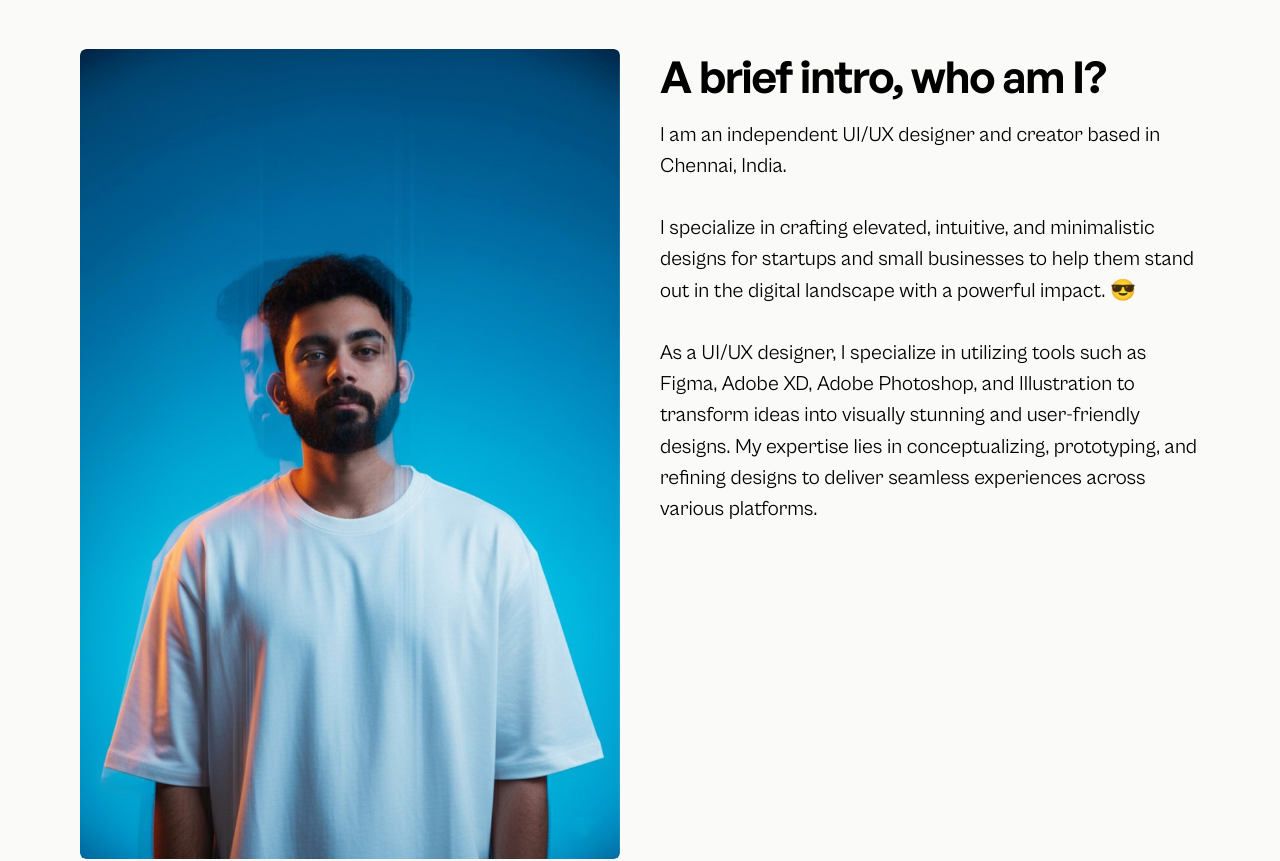
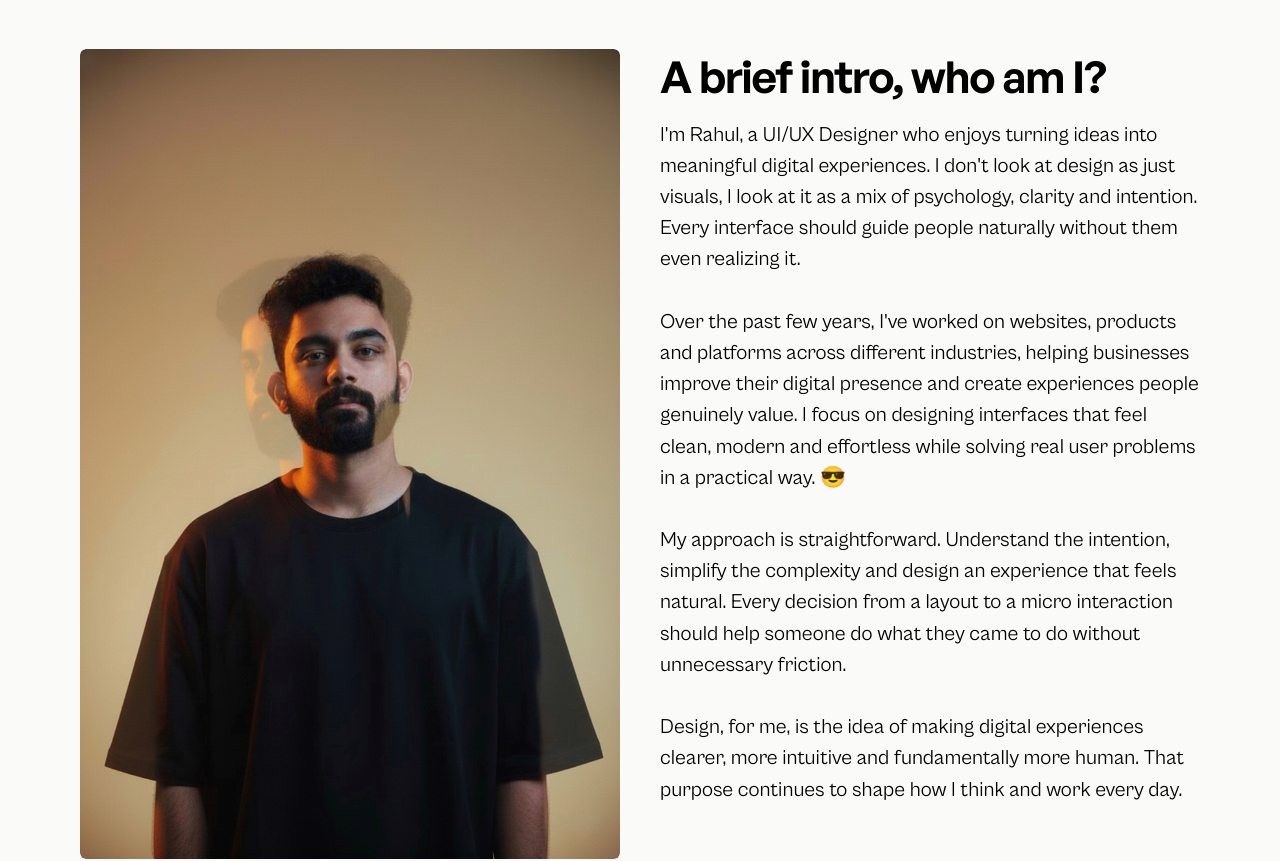
Before and after one commit to prajilk/rahul-portfolio, a React (Vite) app: page / in a window 1280 px wide. Shown: the part 1602-2463 px from the top of the page. Built offline with nearby package versions, Linux system fonts and the light colour scheme; no server answers.

Commit message:
content update

```diff
--- a/src/components/homepage/About.jsx
+++ b/src/components/homepage/About.jsx
@@ -58,24 +58,35 @@ export default function About() {
                         </h3>
                         <p
                             ref={body}
-                            className="opacity-0 translate-y-10  text-body-1 2xl:text-4xl"
+                            className="opacity-0 translate-y-10 text-body-1 2xl:text-4xl"
                         >
-                            I am an independent UI/UX designer and creator based
-                            in Chennai, India.
+                            I&apos;m Rahul, a UI/UX Designer who enjoys turning
+                            ideas into meaningful digital experiences. I
+                            don&apos;t look at design as just visuals, I look at
+                            it as a mix of psychology, clarity and intention.
+                            Every interface should guide people naturally
+                            without them even realizing it.
                             <br></br>
-                            <br></br>I specialize in crafting elevated,
-                            intuitive, and minimalistic designs for startups and
-                            small businesses to help them stand out in the
-                            digital landscape with a powerful impact. 😎
+                            <br></br>Over the past few years, I&apos;ve worked
+                            on websites, products and platforms across different
+                            industries, helping businesses improve their digital
+                            presence and create experiences people genuinely
+                            value. I focus on designing interfaces that feel
+                            clean, modern and effortless while solving real user
+                            problems in a practical way. 😎
                             <br></br>
                             <br></br>
-                            As a UI/UX designer, I specialize in utilizing tools
-                            such as Figma, Adobe XD, Adobe Photoshop, and
-                            Illustration to transform ideas into visually
-                            stunning and user-friendly designs. My expertise
-                            lies in conceptualizing, prototyping, and refining
-                            designs to deliver seamless experiences across
-                            various platforms.
+                            My approach is straightforward. Understand the
+                            intention, simplify the complexity and design an
+                            experience that feels natural. Every decision from a
+                            layout to a micro interaction should help someone do
+                            what they came to do without unnecessary friction.
+                            <br></br>
+                            <br></br>
+                            Design, for me, is the idea of making digital
+                            experiences clearer, more intuitive and
+                            fundamentally more human. That purpose continues to
+                            shape how I think and work every day.
                         </p>
                     </div>
                 </div>
--- a/src/components/homepage/Contact.jsx
+++ b/src/components/homepage/Contact.jsx
@@ -120,25 +120,28 @@ export default function Contact() {
             <Heading title="Contact" />
             <div
                 ref={contactSection}
-                className="mt-10 flex flex-col gap-20 md:grid md:grid-cols-6 md:px-12"
+                className="flex flex-col gap-20 mt-10 md:grid md:grid-cols-6 md:px-12"
             >
                 <div className="col-span-4">
                     <h3
                         ref={heading}
-                        className="max-w-lg translate-y-10 text-heading-3 font-semibold leading-tight opacity-0 2xl:max-w-3xl 2xl:text-7xl"
+                        className="max-w-lg font-semibold leading-tight opacity-0 translate-y-10 text-heading-3 2xl:max-w-3xl 2xl:text-7xl"
                     >
                         Have an awesome idea? Let&apos;s bring it to life.
                     </h3>
                     <p
                         ref={body}
-                        className="mt-4 max-w-md translate-y-10 text-body-2 text-accent-100 opacity-0 2xl:max-w-2xl 2xl:text-4xl"
+                        className="mt-4 max-w-md opacity-0 translate-y-10 text-body-2 text-accent-100 2xl:max-w-2xl 2xl:text-4xl"
                     >
-                        I am currently available for freelance work. I am
+                        {/* I am currently available for freelance work. I am
                         accepting new projects starting from{" "}
                         {new Intl.DateTimeFormat("en-US", {
                             month: "long",
                         }).format(new Date())}{" "}
-                        {new Date().getFullYear()}.
+                        {new Date().getFullYear()}. */}
+                        If you're looking for a designer to improve your digital
+                        product or brand presence, let's connect and discuss how
+                        I can help.
                     </p>
                     <form
                         name="contact"
@@ -229,15 +232,15 @@ export default function Contact() {
                         </button>
                     </form>
                 </div>
-                <div className="col-span-2 grid grid-cols-1 gap-x-4 gap-y-8 text-accent-300 sm:grid-cols-2 sm:gap-y-0 md:grid-cols-1">
-                    <div className="space-y-3 ">
-                        <h4 className="text-body-1 font-semibold 2xl:text-4xl">
+                <div className="grid grid-cols-1 col-span-2 gap-x-4 gap-y-8 text-accent-300 sm:grid-cols-2 sm:gap-y-0 md:grid-cols-1">
+                    <div className="space-y-3">
+                        <h4 className="font-semibold text-body-1 2xl:text-4xl">
                             Contact Details
                         </h4>
                         <div className="flex flex-col space-y-3 text-body-2 2xl:text-3xl">
                             <a
                                 href="mailto:rahul.rajeev2212@gmail.com"
-                                className="group relative w-fit cursor-pointer"
+                                className="relative cursor-pointer group w-fit"
                                 target="_blank"
                                 rel="noreferrer"
                             >
@@ -246,14 +249,14 @@ export default function Contact() {
                             </a>
                         </div>
                     </div>
-                    <div className="space-y-3 ">
-                        <h4 className="text-body-1 font-semibold 2xl:text-4xl">
+                    <div className="space-y-3">
+                        <h4 className="font-semibold text-body-1 2xl:text-4xl">
                             My Digital Spaces
                         </h4>
                         <div className="space-y-3 text-body-2 2xl:text-3xl">
                             <a
                                 href="https://www.behance.net/rahulrajeev22"
-                                className="group flex items-center space-x-2"
+                                className="flex items-center space-x-2 group"
                                 target="_blank"
                                 rel="noreferrer"
                             >
@@ -268,7 +271,7 @@ export default function Contact() {
                             </a>
                             <a
                                 href="https://dribbble.com/rahulrajeev01"
-                                className="group flex items-center space-x-2"
+                                className="flex items-center space-x-2 group"
                                 target="_blank"
                                 rel="noreferrer"
                             >
@@ -283,7 +286,7 @@ export default function Contact() {
                             </a>
                             {/* <a
                                 href="https://github.com/huyngxyz"
-                                className="group flex items-center space-x-2"
+                                className="flex items-center space-x-2 group"
                                 target="_blank"
                                 rel="noreferrer"
                             >
@@ -295,7 +298,7 @@ export default function Contact() {
                             </a> */}
                             <a
                                 href="https://www.linkedin.com/in/rahulrajeev01/"
-                                className="group group flex w-fit items-center space-x-2"
+                                className="flex items-center space-x-2 group w-fit"
                                 target="_blank"
                                 rel="noreferrer"
                             >
@@ -307,8 +310,8 @@ export default function Contact() {
                             </a>
                         </div>
                     </div>
-                    <div className="space-y-3 ">
-                        <h4 className="text-body-1 font-semibold 2xl:text-4xl">
+                    <div className="space-y-3">
+                        <h4 className="font-semibold text-body-1 2xl:text-4xl">
                             Location
                         </h4>
                         <div className="space-y-2 text-body-2 2xl:text-3xl">
```
Also changed, not shown: src/assets/images/profile.jpg.
